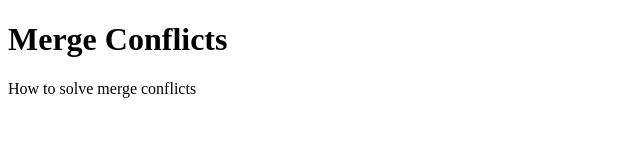
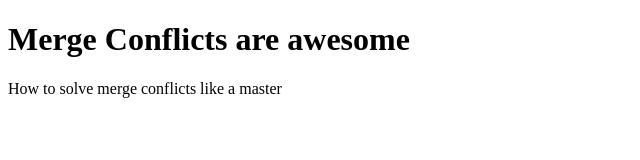
Before and after one commit to akelly92/merge-conflicts, a plain HTML site: page index.html in a window 1280 px wide. Shown: the whole page, without its empty margins (0-640 px from the left). Drawn offline with Linux system fonts and the light colour scheme.

Commit message:
changed some elements

```diff
--- a/index.html
+++ b/index.html
@@ -5,7 +5,7 @@
     <title></title>
   </head>
   <body>
-    <h1>Merge Conflicts</h1>
-    <p>How to solve merge conflicts</p>
+    <h1>Merge Conflicts are awesome</h1>
+    <p>How to solve merge conflicts like a master</p>
   </body>
 </html>
```
